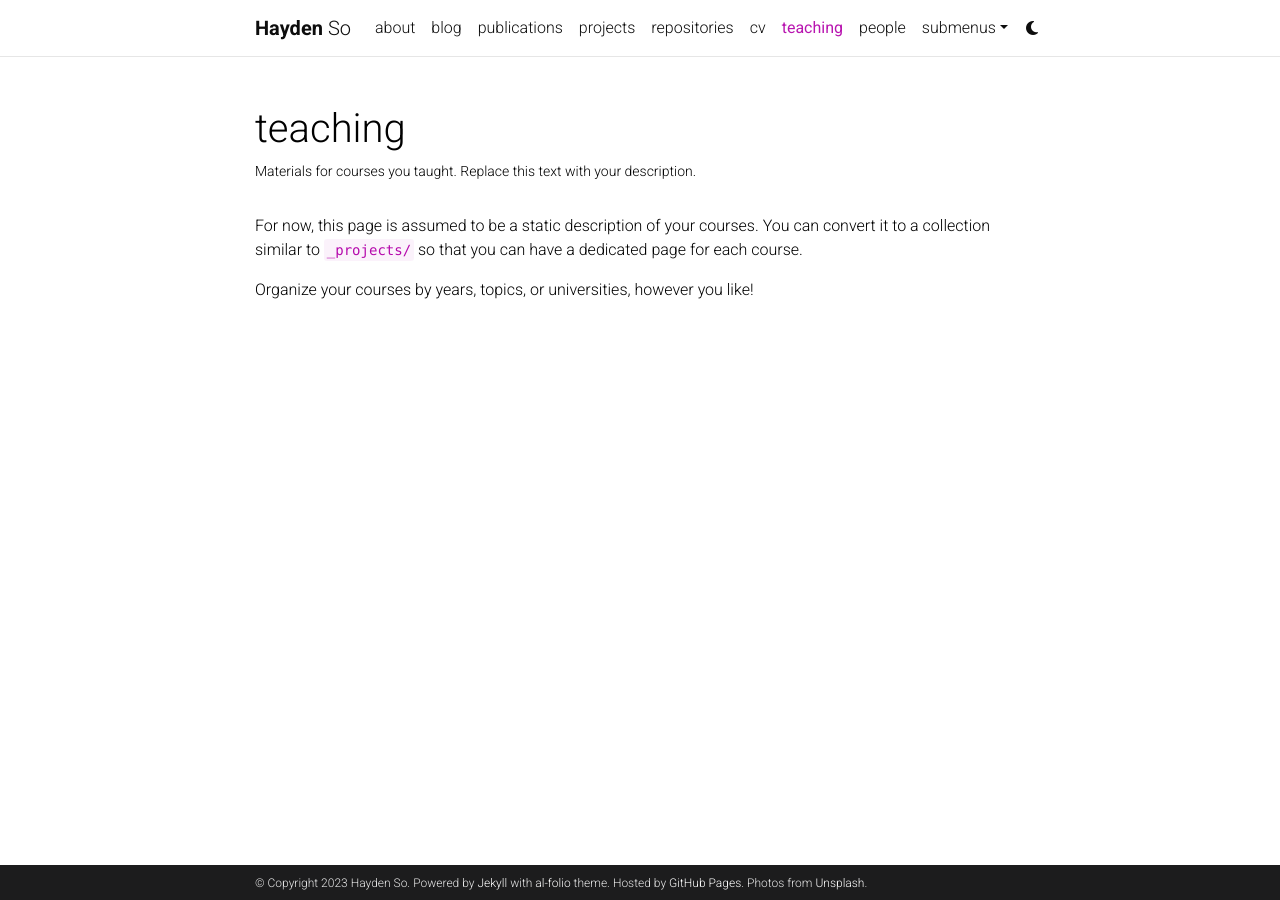
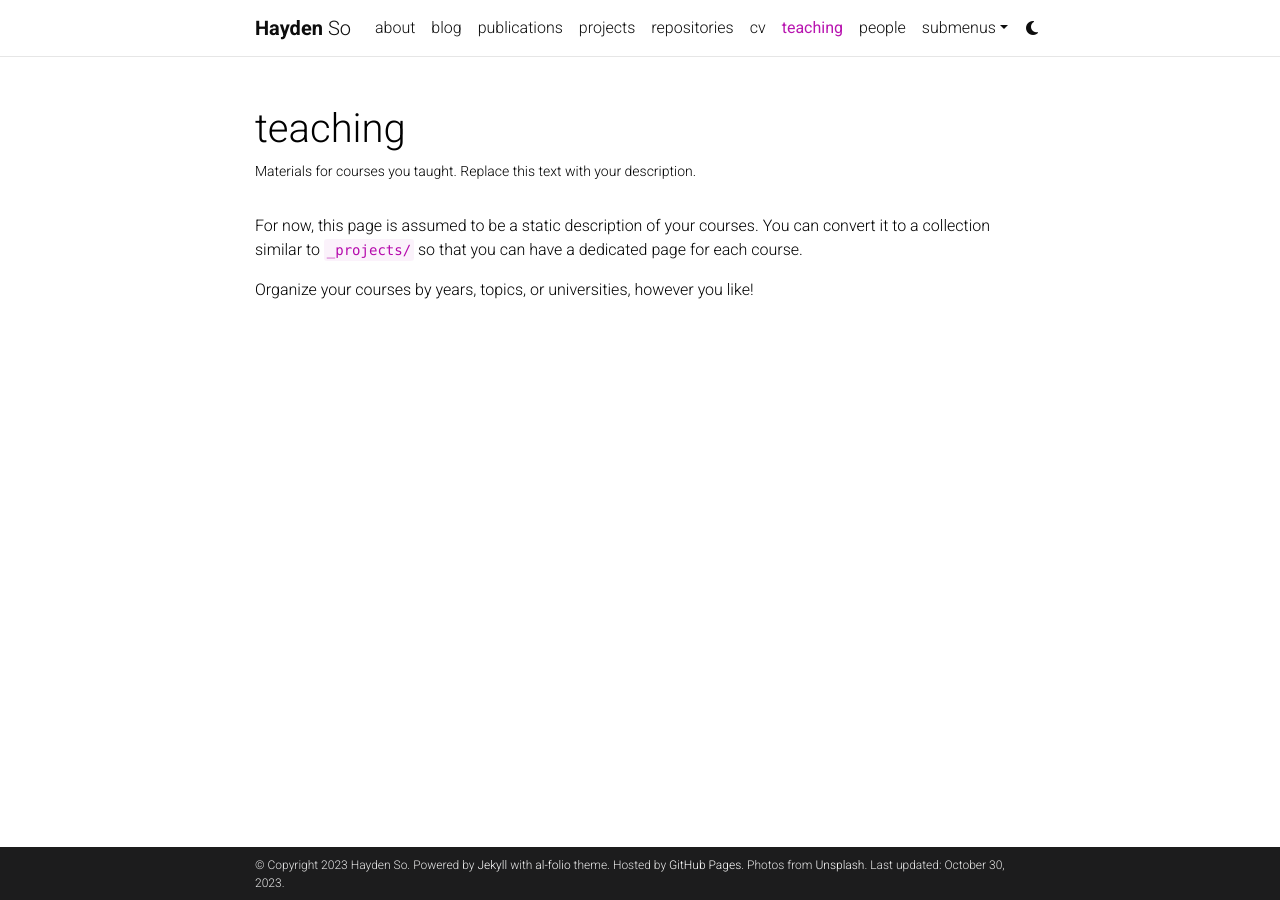
Before and after one commit to haydenso/academic, a Jekyll site: the page built from _pages/teaching.md, in a window 1280 px wide. Built offline with Jekyll 4.4.1, drawn with Linux system fonts in a browser that asks for light colours; comment, search, counter and statistics services are not loaded; a style sheet for code colours, icons or effects is not loaded; some of the changed lines change nothing that is shown.

Commit message:
fixed redudant slash

```diff
--- a/_config.yml
+++ b/_config.yml
@@ -19,8 +19,8 @@
 icon: ⚛️  # the emoji used as the favicon (alternatively, provide image name in /assets/img/)
 
 url: https://haydenso.com # the base hostname & protocol for your site
-baseurl: /academic # the subpath of your site, e.g. /blog/
-last_updated: false # set to true if you want to display last updated in the footer
+baseurl: /academic/ # the subpath of your site, e.g. /blog/
+last_updated: true # set to true if you want to display last updated in the footer
 impressum_path:  # set to path to include impressum link in the footer, use the same path as permalink in a page, helps to conform with EU GDPR
 
 # -----------------------------------------------------------------------------
```
